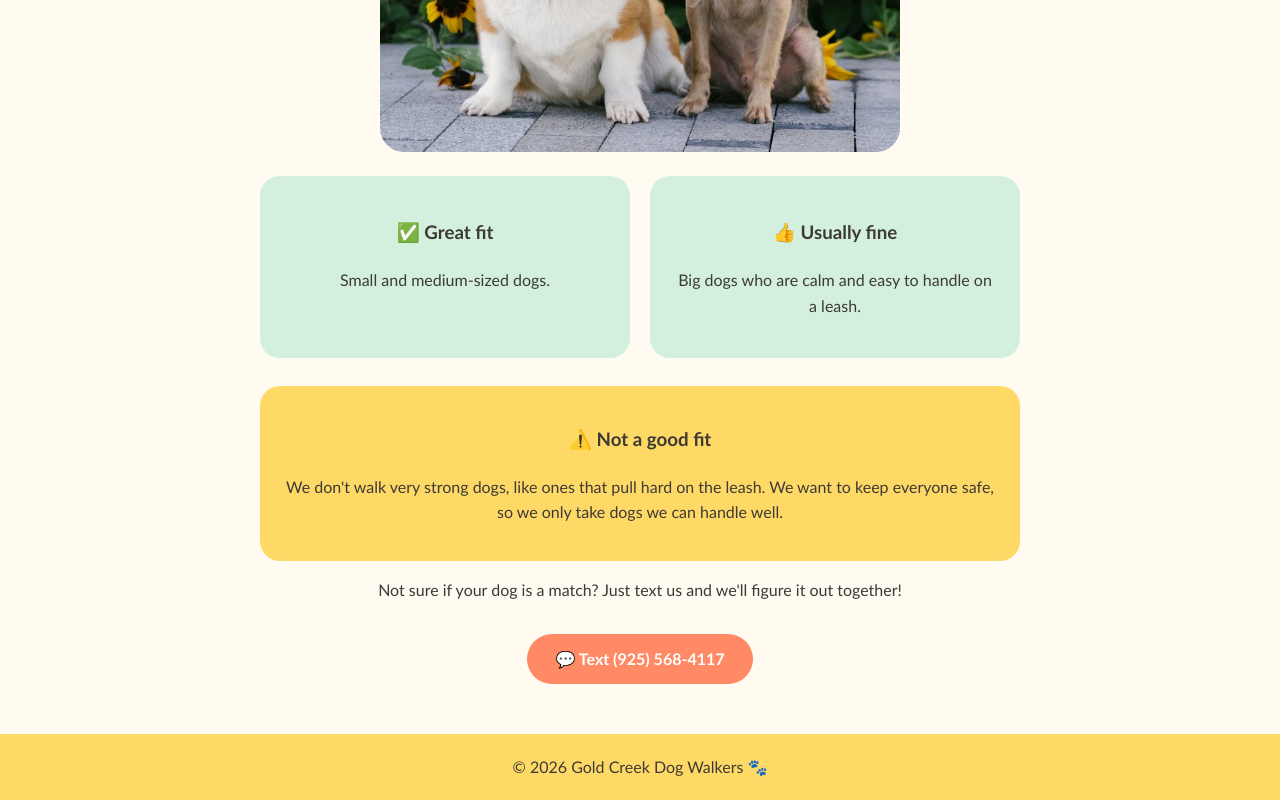
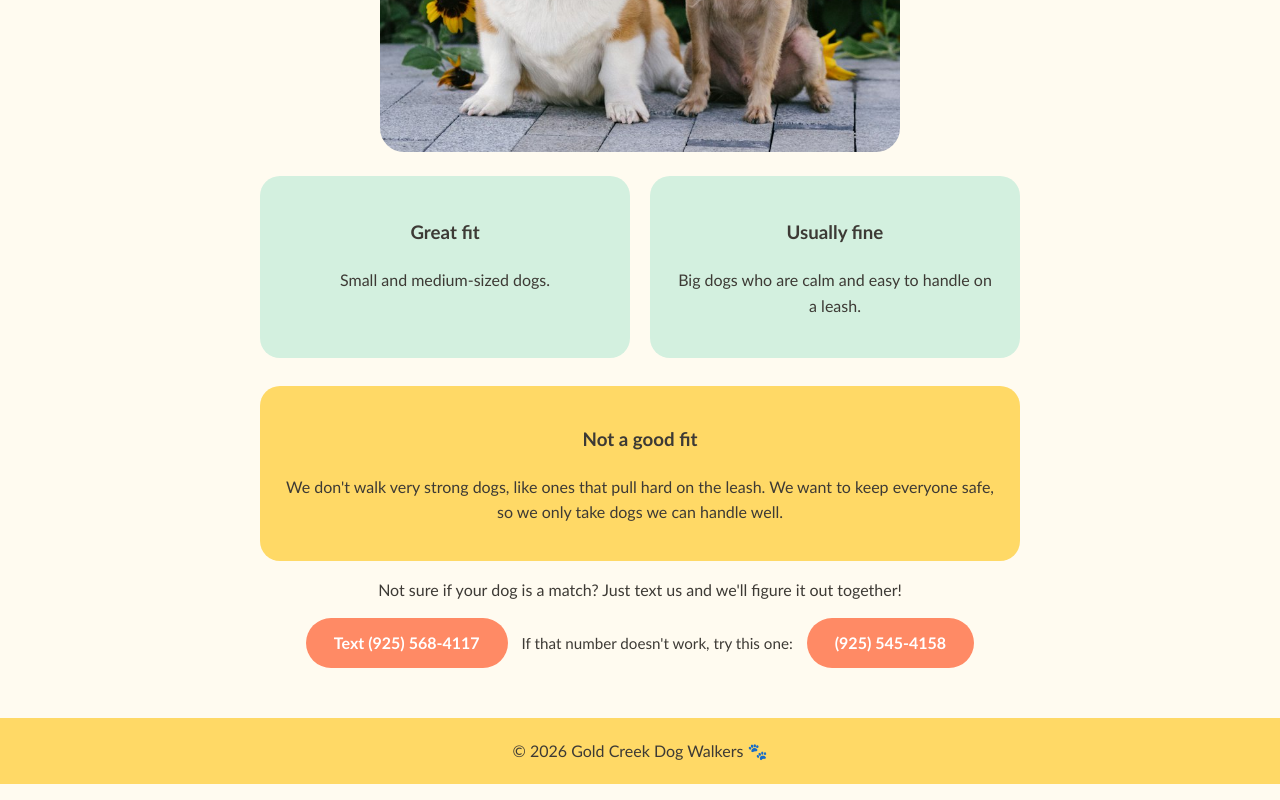
Before and after one commit to Somanly-dev/Gold-Creek-Dog-Walkers, a plain HTML site: page conditions.html in a window 1280 px wide. Shown: the part 489-1289 px from the top of the page. Drawn offline with Linux system fonts and the light colour scheme.

Commit message:
Add files via upload

```diff
--- a/conditions.html
+++ b/conditions.html
@@ -31,24 +31,28 @@
 
       <div class="cards">
         <div class="card">
-          <h3>✅ Great fit</h3>
+          <h3>Great fit</h3>
           <p>Small and medium-sized dogs.</p>
         </div>
         <div class="card">
-          <h3>👍 Usually fine</h3>
+          <h3>Usually fine</h3>
           <p>Big dogs who are calm and easy to handle on a leash.</p>
         </div>
       </div>
 
       <!-- Reuses the gold box style from the home page. -->
       <div class="far-note">
-        <h3>⚠️ Not a good fit</h3>
+        <h3>Not a good fit</h3>
         <p>We don't walk very strong dogs, like ones that pull hard on the leash.
           We want to keep everyone safe, so we only take dogs we can handle well.</p>
       </div>
 
       <p>Not sure if your dog is a match? Just text us and we'll figure it out together!</p>
-      <a href="sms:+19255684117" class="button">💬 Text (925) 568-4117</a>
+      <div class="phone-row">
+        <p class="phone">Text (925) 568-4117</p>
+        <p class="phone-alt">If that number doesn't work, try this one:</p>
+        <p class="phone">(925) 545-4158</p>
+      </div>
     </section>
   </main>
 
--- a/style.css
+++ b/style.css
@@ -106,6 +106,31 @@ body {
   background: #ff7043;             /* slightly darker on hover */
 }
 
+/* PHONE NUMBERS: plain text in a pill shape (not clickable).
+   flex puts the two numbers side by side; flex-wrap stacks them on small screens. */
+.phone-row {
+  display: flex;
+  flex-wrap: wrap;
+  justify-content: center;
+  align-items: center;
+  gap: 14px;
+  margin-top: 16px;
+}
+
+.phone {
+  margin: 0;
+  padding: 12px 28px;
+  background: var(--coral);
+  color: white;
+  font-weight: bold;
+  border-radius: 999px;
+}
+
+.phone-alt {
+  margin: 0;
+  font-size: 0.95rem;
+}
+
 /* SECTIONS: shared style for each content area. */
 .section {
   max-width: 800px;                /* keep text from stretching too wide */
```
Also changed, not shown: index.html (+9 -5 lines), 1 other file.
